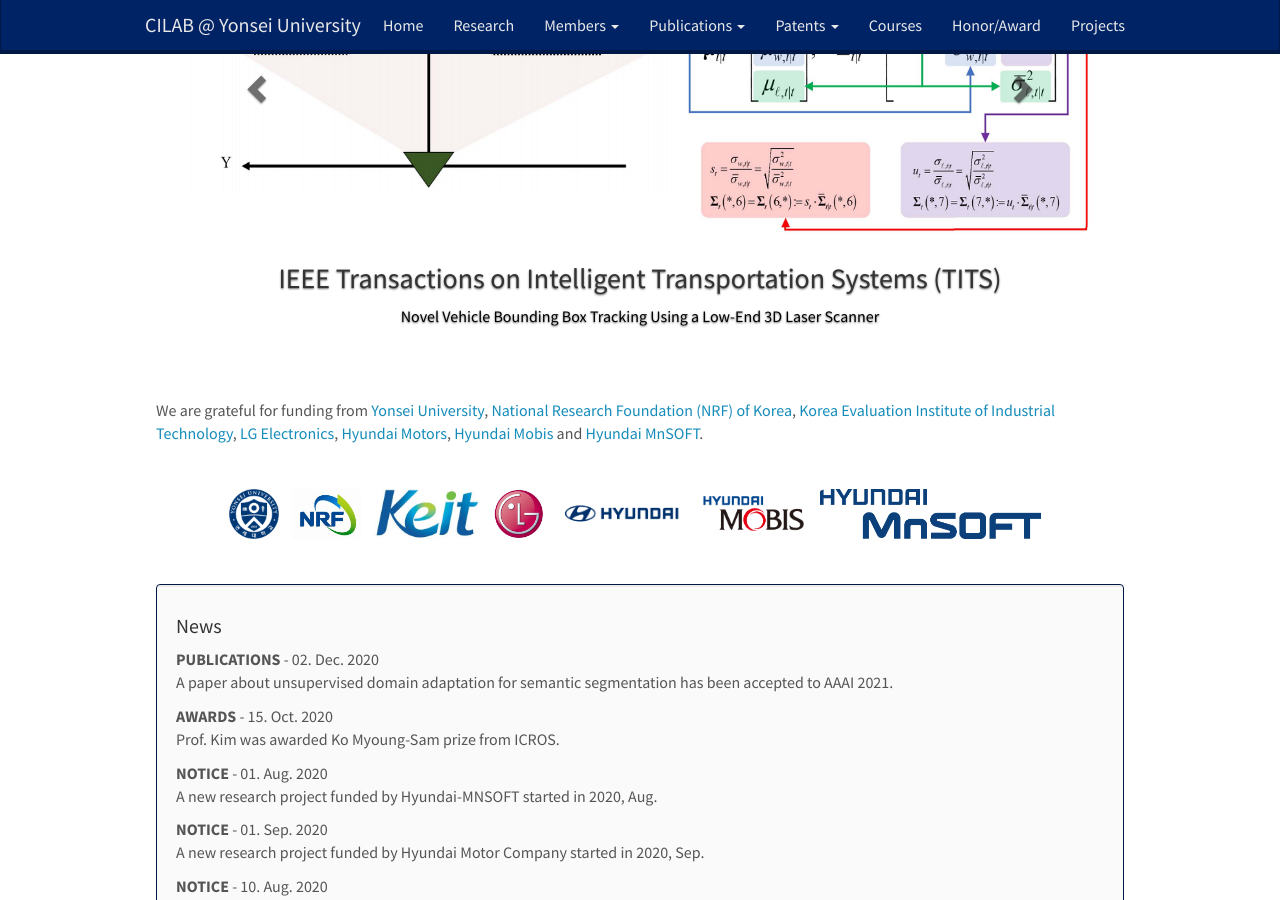
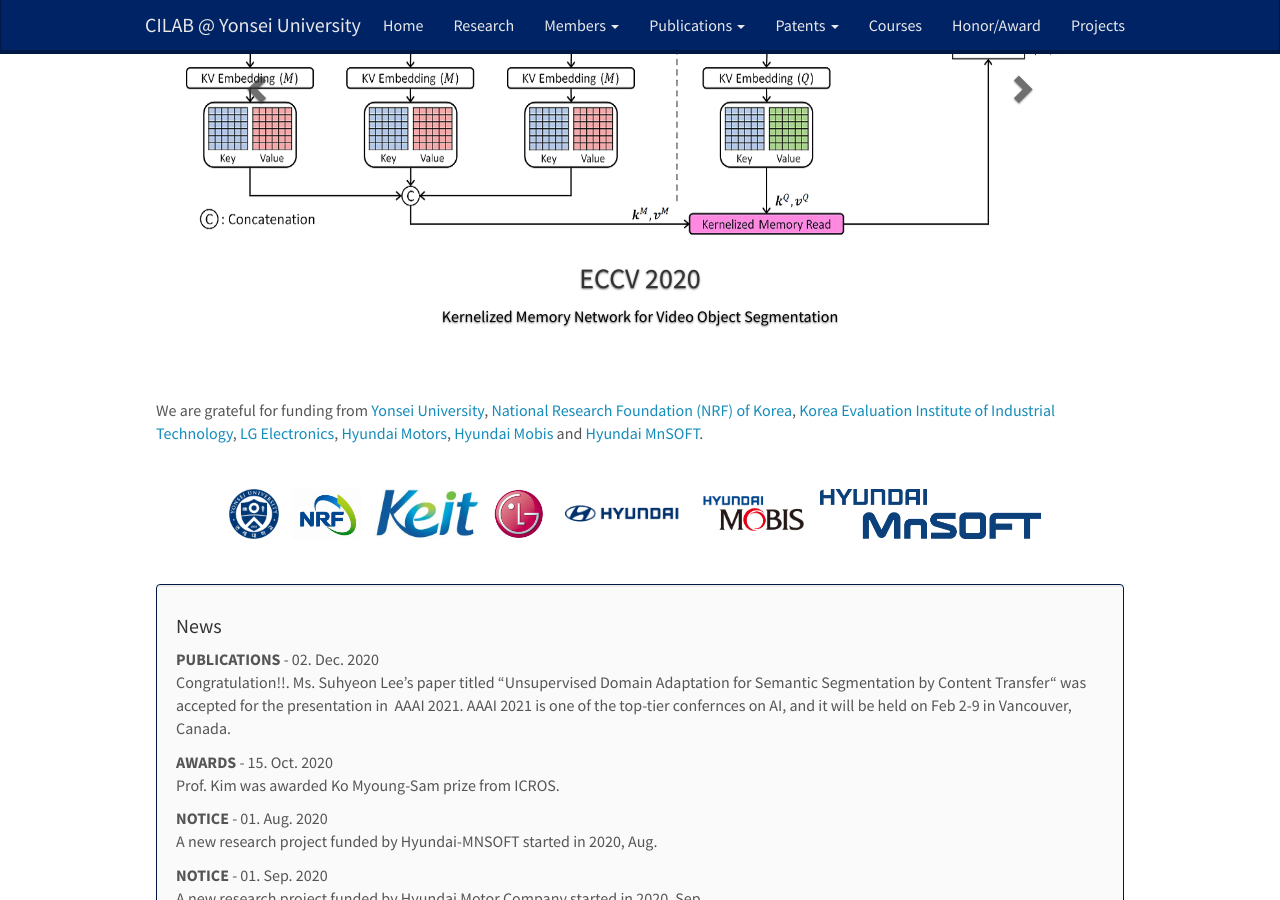
Before and after one commit to won4113/cilab-yonsei.github.io, a Jekyll site: the page built from _pages/home.md, in a window 1280 px wide and 900 px high, scrolled down 1012 px. Built offline with Jekyll 4.4.1, drawn with Linux system fonts in a browser that asks for light colours; nearby versions of some CDN libraries.

Commit message:
LSH_AAAI update
news & pic

```diff
--- a/_data/news.yml
+++ b/_data/news.yml
@@ -1,6 +1,6 @@
 - category: PUBLICATIONS
   date: 02. Dec. 2020
-  headline: A paper about unsupervised domain adaptation for semantic segmentation has been accepted to AAAI 2021.
+  headline: Congratulation!!. Ms. Suhyeon Lee’s paper titled “Unsupervised Domain Adaptation for Semantic Segmentation by Content Transfer“ was accepted for the presentation in  AAAI 2021. AAAI 2021 is one of the top-tier confernces on AI, and it will be held on Feb 2-9 in Vancouver, Canada.
 - category: AWARDS
   date: 15. Oct. 2020
   headline: Prof. Kim was awarded Ko Myoung-Sam prize from ICROS.
--- a/_pages/home.md
+++ b/_pages/home.md
@@ -20,11 +20,20 @@ We are a dynamic research group at the [School of Electrical and Electronic Engi
         <li data-target="#carousel" data-slide-to="0" class="active"></li>
         <li data-target="#carousel" data-slide-to="1"></li>
         <li data-target="#carousel" data-slide-to="2"></li>
+        <li data-target="#carousel" data-slide-to="3"></li>
+
 
     </ol>
     <!-- Items -->
     <div class="carousel-inner" markdown="0">
         <div class="item active">
+            <img src="{{ site.url }}{{ site.baseurl }}/images/slider7001400/AAAI_LSH.png" alt="Slide 1" />
+            <div class="carousel-caption bg-dark mb-4">
+              <h3>AAAI 2021</h3>
+              <p>Unsupervised Domain Adaptation for Semantic Segmentation by Content Transfer</p>
+            </div>
+        </div>
+        <div class="item">
             <img src="{{ site.url }}{{ site.baseurl }}/images/slider7001400/ECCV_SHJ.png" alt="Slide 1" />
             <div class="carousel-caption bg-dark mb-4">
               <h3>ECCV 2020</h3>
```
Also changed, not shown: images/slider7001400/AAAI_LSH.png (added).
